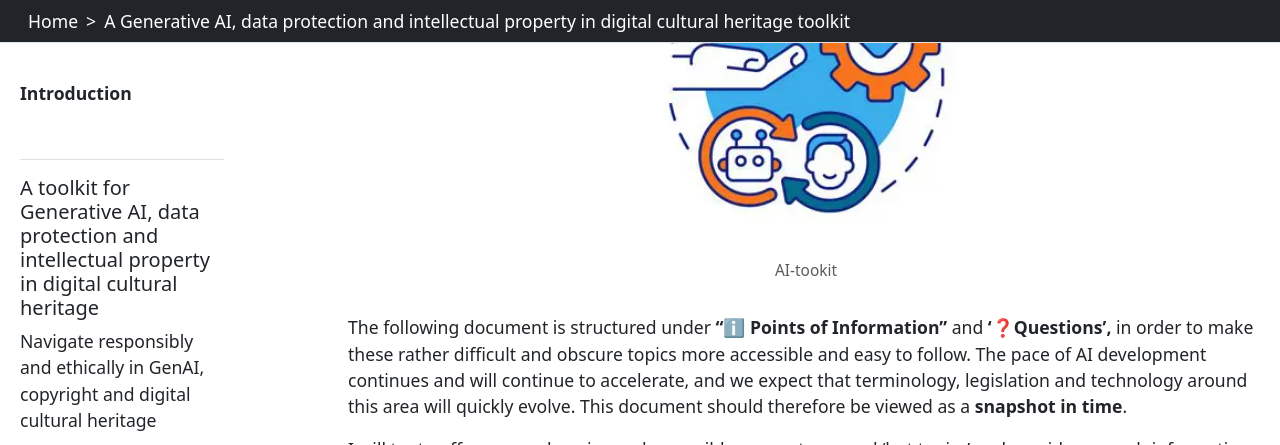
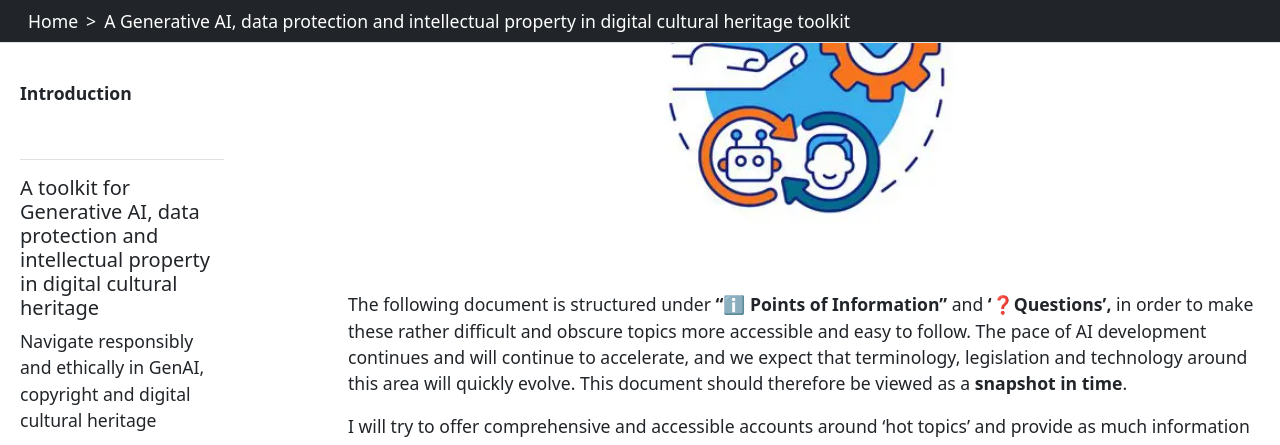
Before and after one commit to SAS-DHRH/genai-cch-toolkit, a Jekyll site: the page built from index.md, in a window 1280 px wide and 900 px high, scrolled down 538 px, cut to the strip 0-445 px from the top of the window. Built offline with Jekyll 4.4.1, drawn with Linux system fonts in a browser that asks for light colours.

Commit message:
Update index.md

```diff
--- a/index.md
+++ b/index.md
@@ -5,7 +5,7 @@ layout: content
 
 This is a toolkit for Generative AI, data protection and intellectual property in digital cultural heritage. It has been initially developed by Dr Anna-Maria Sichani, as part of the TaNC-funded The Congruence Engine project.
 
-{% include figure.html img="AI-toolkit.jpg" alt="toolkit image here" caption="AI-tookit" width="75%" %}
+{% include figure.html img="AI-toolkit.jpg" alt="toolkit image here"  width="75%" %}
 
 The following document is structured under **“ℹ️ Points of Information”** and **‘❓Questions’,** in order to make these rather difficult and obscure topics more accessible and easy to follow. The pace of AI development continues and will continue to accelerate, and we expect that terminology, legislation and technology around this area will quickly evolve. This document should therefore be viewed as a **snapshot in time**.
 
```
